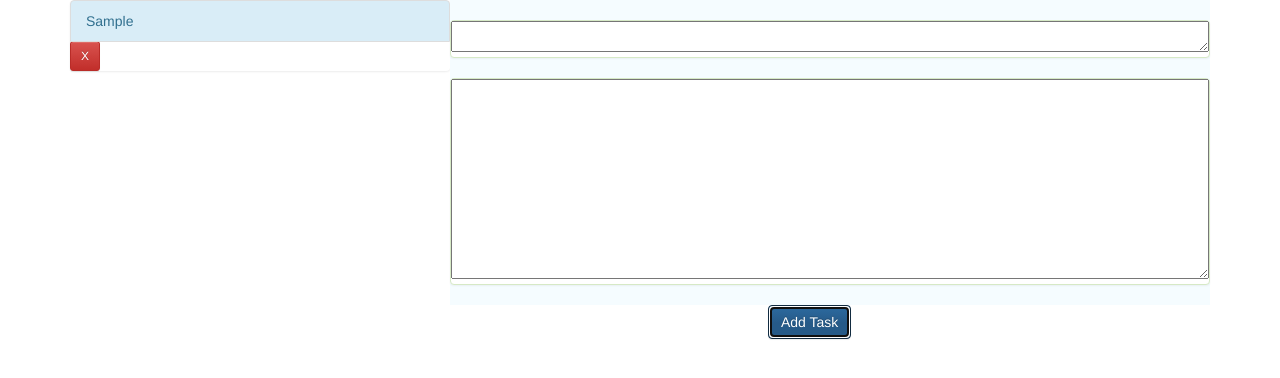
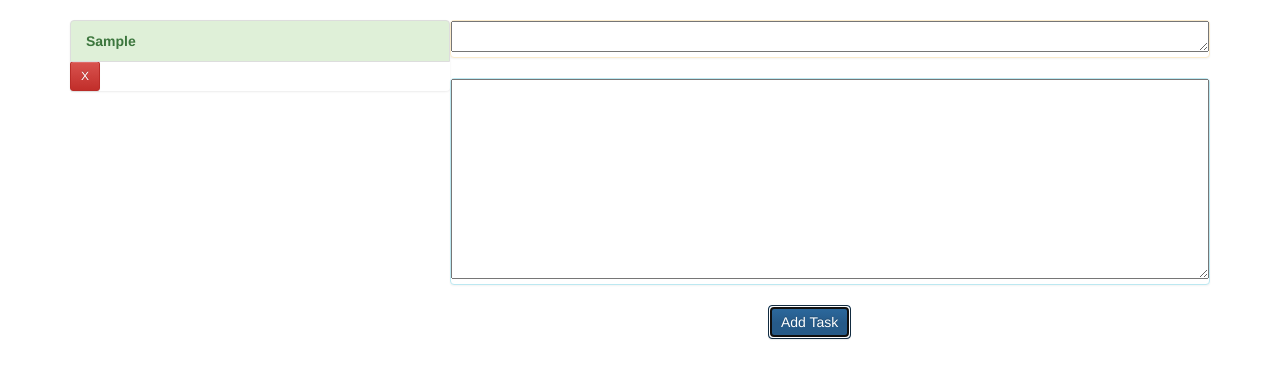
Before and after one commit to shubham-sp444/toDo_react_redux, a React (Create React App) app: page / in a window 1280 px wide. Both pictures are taken after typing "Sample", "Sample" into the empty fields and a click on the button "Add Task". Shown: the top 378 px of the page. Built offline with nearby package versions, Linux system fonts and the light colour scheme.

Commit message:
fifth commit

```diff
--- a/src/App.css
+++ b/src/App.css
@@ -17,13 +17,17 @@
 }
 
 .list {
+  margin-top: 20px;
   margin-bottom: 2px;
+}
+
+.listData {
+  font-weight: bold;
 }
 
 .right {
   flex: 2;
   height: 100%;
-  background-color: #F5FCFF;
 }
 
 .textbox {
@@ -35,6 +39,8 @@
 .textboxtitle {
   height: 31px;
   width: 100%;
+  text-align: center;
+  font-weight: bold;
 }
 
 .button{
--- a/src/App.js
+++ b/src/App.js
@@ -14,10 +14,15 @@ export class App extends Component {
     this.currentTitle = '';
   }
 
-  deleteTask(index) {
+  deleteTask(index, txt, title) {
     console.log("*********  TASK DELETION ********");
 
     this.props.dispatch(deleteTaskList(index));
+
+    if (ReactDOM.findDOMNode(this.refs.title).value = title) {
+      ReactDOM.findDOMNode(this.refs.title).value = "";
+      ReactDOM.findDOMNode(this.refs.text).value = "";
+    }
   }
 
   displayTask(txt, title) {
@@ -30,16 +35,21 @@ export class App extends Component {
 
   addTask(event) {
     console.log("button Clicked");
-    //console.log("***************",this.currentTitle,);
-    console.log(this.currentText);
+    console.log("***************",this.currentTitle.length,);
+    console.log(this.currentText.length);
     console.log("button Clicked AFTER");
-    this.props.dispatch(addToDo(this.currentTitle, this.currentText));
+    if (this.currentTitle.length > 0 && this.currentText.length > 0) {
+      this.props.dispatch(addToDo(this.currentTitle, this.currentText));
+    }
+    else {
+      alert("please fille both title and task fields");
+    }
 
     // for emptying the value in input text
     ReactDOM.findDOMNode(this.refs.title).value = "";
     ReactDOM.findDOMNode(this.refs.text).value = "";
-    //this.currentText = this.props.ll.title;
-    //this.currentTitle = this.props.ll.text;
+    this.currentText = "";
+    this.currentTitle = "";
   }
 
   //console.log(" DISPLAY SCREEN", this.props.ll.display);
@@ -56,10 +66,10 @@ export class App extends Component {
                 var kk = Object.keys(data);
                 //console.log(" KEYyyyyyyyy", kk[0]);
                 return(
-                <div>
+                <div key = {index}>
                   <ListGroup className = "list">
-                    <ListGroupItem bsStyle="info" key={index} onClick = {this.displayTask.bind(this, data[kk[0]], kk[0])}> {kk} </ListGroupItem>
-                    <Button bsStyle="danger" bsSize="small" onClick = {this.deleteTask.bind(this, index)}>X</Button>
+                    <ListGroupItem className = "listData" bsStyle="success" key={index} onClick = {this.displayTask.bind(this, data[kk[0]], kk[0])}> {kk} </ListGroupItem>
+                    <Button bsStyle="danger" bsSize="small" onClick = {this.deleteTask.bind(this, index, data[kk[0]], kk[0])}>X</Button>
                   </ListGroup>
               </div>
                 );
@@ -67,14 +77,14 @@ export class App extends Component {
             </div>
             <div className = 'right'>
               <div>
-                <Panel header="title" bsStyle="success" className = "box">
+                <Panel header="title" bsStyle="warning" className = "box">
                   <textarea className = "textboxtitle"
                     type="search"
                     ref = "title"
                     onChange={(event) => {this.currentTitle = event.target.value}}
                   />
                 </Panel>
-                <Panel header="tasks" bsStyle="success" className = "box">
+                <Panel header="tasks" bsStyle="info" className = "box">
                   <textarea className = "textbox"
                     type="search"
                     ref = "text"
```
